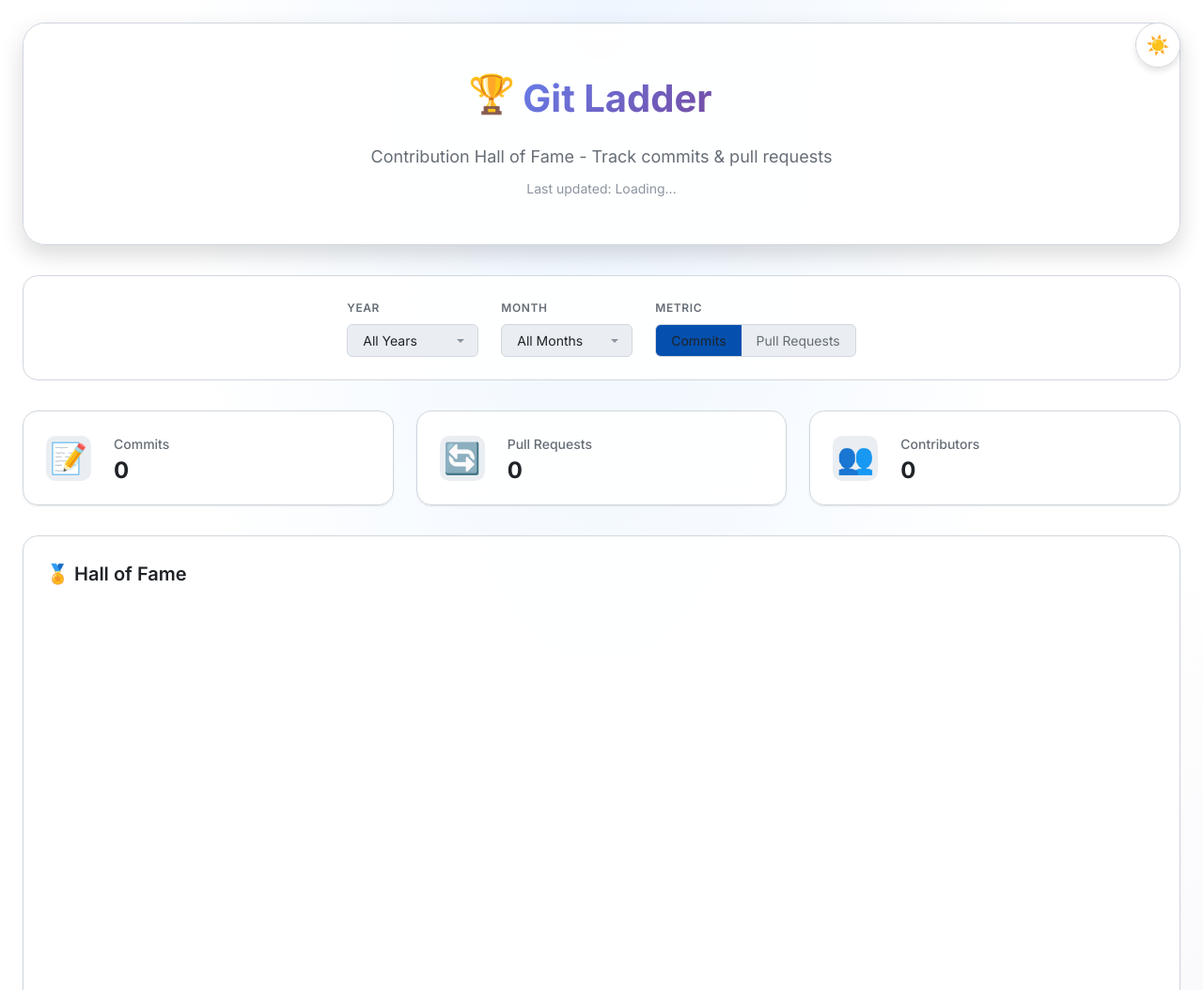
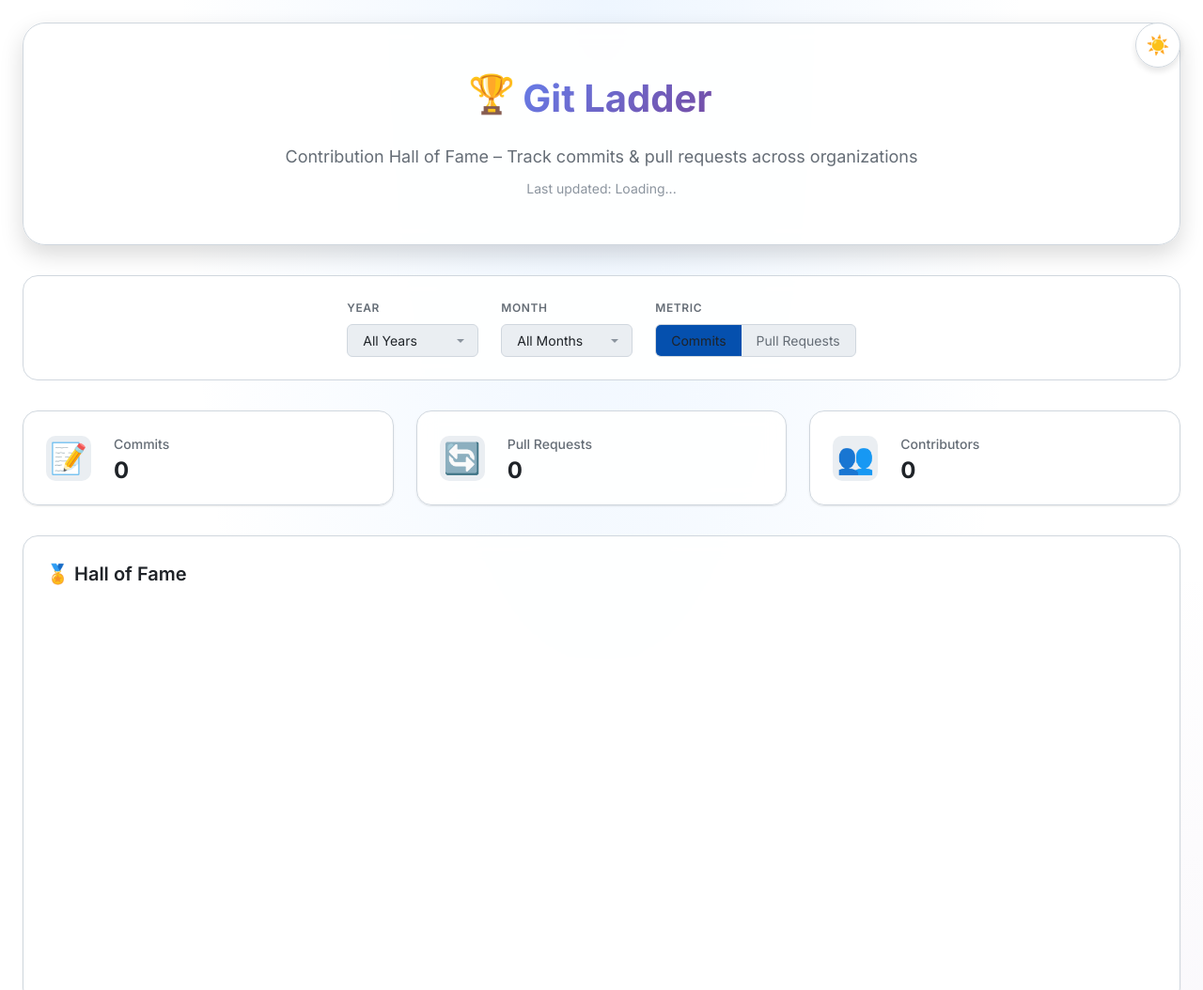
Before and after one commit to froozeify/git-ladder, a website: page index.html in a window 1280 px wide. Shown: the top 1054 px of the page at 94% size. Drawn offline with nearby package versions, Linux system fonts and the light colour scheme.

Commit message:
style: Title improvement

```diff
--- a/index.html
+++ b/index.html
@@ -36,7 +36,7 @@
                     <!-- Organization badges will be inserted dynamically -->
                 </div>
             </div>
-            <p class="subtitle">Contribution Hall of Fame - Track commits & pull requests</p>
+            <p class="subtitle">Contribution Hall of Fame – Track commits & pull requests across organizations</p>
             <p class="last-updated" id="lastUpdated">Last updated: Loading...</p>
         </header>
 
```
